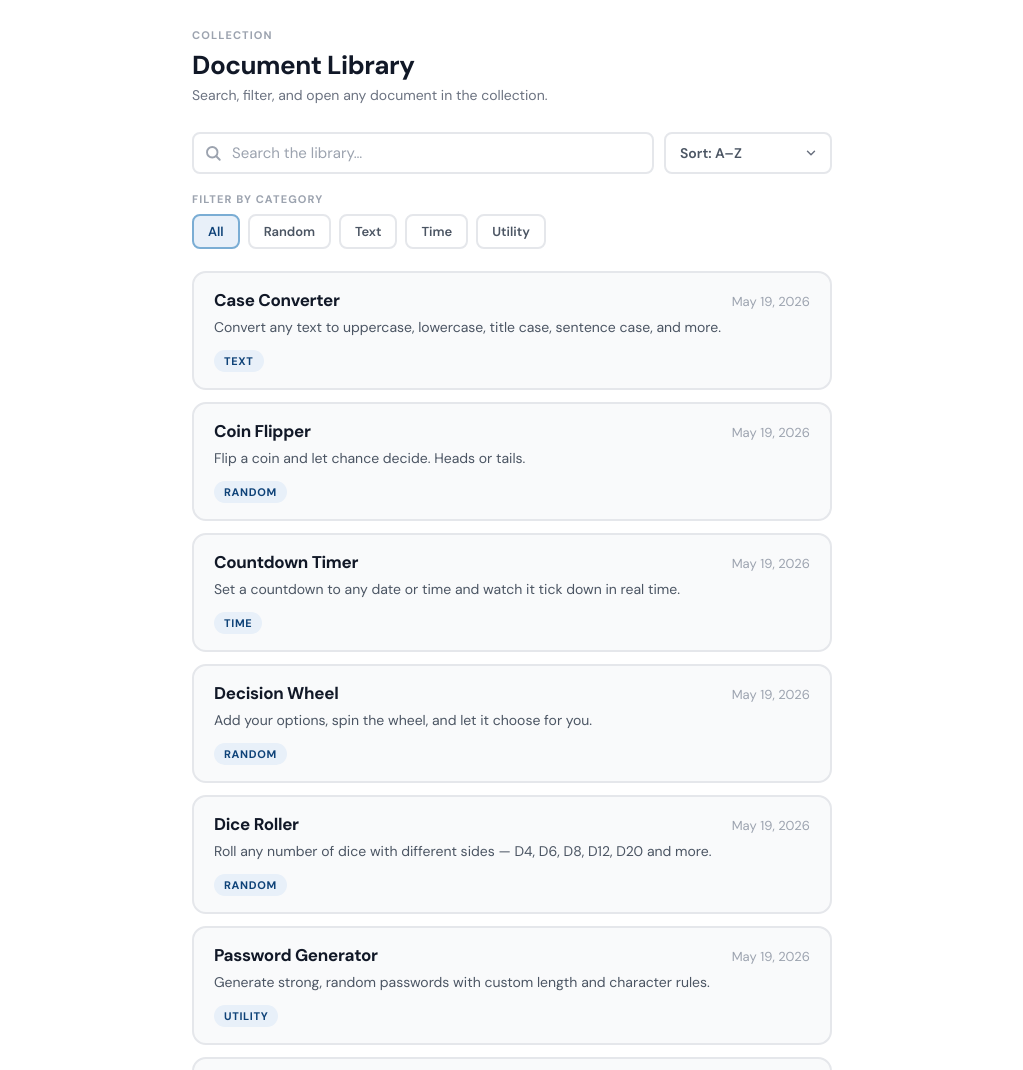
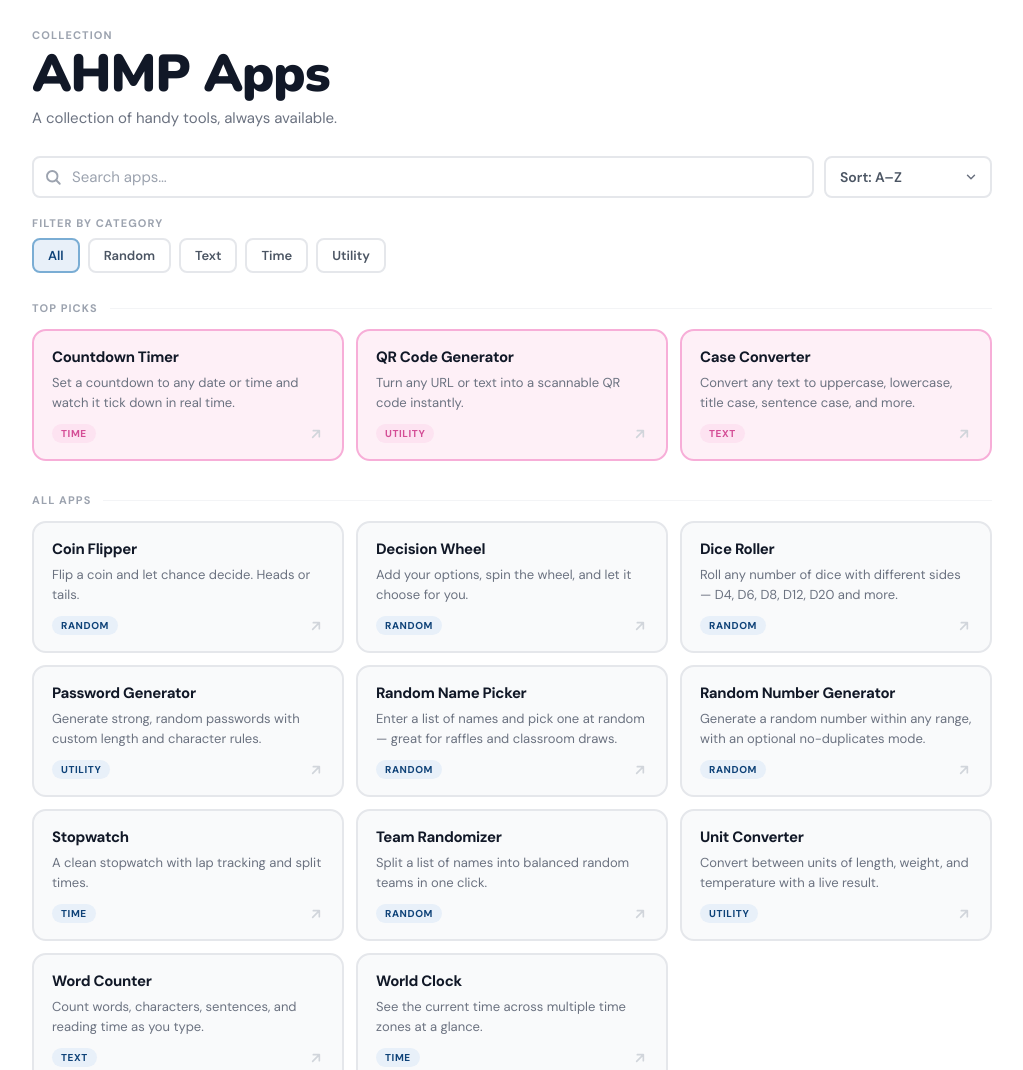
Before and after one commit to Jakes404/ahmp-apps, a plain HTML site: page index.html in a window 1280 px wide. Shown: the top 1070 px of the page, without its empty margins (128-1151 px from the left). Drawn offline with nearby package versions, Linux system fonts and the light colour scheme.

Commit message:
Update index.html

```diff
--- a/index.html
+++ b/index.html
@@ -3,43 +3,35 @@
 <head>
 <meta charset="UTF-8" />
 <meta name="viewport" content="width=device-width, initial-scale=1.0" />
-<title>Document Library</title>
+<title>AHMP Apps</title>
 <link rel="preconnect" href="https://fonts.googleapis.com" />
 <link rel="preconnect" href="https://fonts.gstatic.com" crossorigin />
 <link href="https://fonts.googleapis.com/css2?family=DM+Sans:wght@400;600;700&family=Nunito:wght@800;900&display=swap" rel="stylesheet" />
 <style>
   :root {
-    /* Brand */
-    --blue:        #155A9E;
-    --blue-dark:   #0e4278;
-    --blue-light:  #e8f0f9;
-    --blue-border: #7aadd4;
+    --blue:          #155A9E;
+    --blue-dark:     #0e4278;
+    --blue-light:    #e8f0f9;
+    --blue-border:   #7aadd4;
     --purple:        #F067AF;
     --purple-dark:   #d44d96;
     --purple-light:  #fef0f7;
     --purple-border: #f7aed8;
     --purple-soft:   #fde3f1;
-    --purple-btn:    #f49ccc;
-
-    /* Status */
-    --green:  #22c55e;
-    --orange: #f97316;
-    --red:    #ef4444;
-
-    /* Neutral ramp */
-    --gray-50:  #f9fafb;
-    --gray-100: #f3f4f6;
-    --gray-200: #e5e7eb;
-    --gray-300: #d1d5db;
-    --gray-400: #9ca3af;
-    --gray-500: #6b7280;
-    --gray-600: #4b5563;
-    --gray-800: #1f2937;
-    --gray-900: #111827;
-
-    /* Type */
-    --font-display: "Nunito", sans-serif;
-    --font-body: "DM Sans", sans-serif;
+    --green:         #22c55e;
+    --orange:        #f97316;
+    --red:           #ef4444;
+    --gray-50:       #f9fafb;
+    --gray-100:      #f3f4f6;
+    --gray-200:      #e5e7eb;
+    --gray-300:      #d1d5db;
+    --gray-400:      #9ca3af;
+    --gray-500:      #6b7280;
+    --gray-600:      #4b5563;
+    --gray-800:      #1f2937;
+    --gray-900:      #111827;
+    --font-display:  "Nunito", sans-serif;
+    --font-body:     "DM Sans", sans-serif;
   }
 
   * { box-sizing: border-box; margin: 0; padding: 0; }
@@ -52,16 +44,19 @@
     display: flex;
     flex-direction: column;
     align-items: center;
-    padding: 28px 16px 48px;
+    padding: 28px 16px 64px;
     -webkit-font-smoothing: antialiased;
   }
 
   .column {
     width: 100%;
-    max-width: 640px;
+    max-width: 960px;
   }
 
   /* ---- Masthead ---- */
+  .masthead {
+    margin-bottom: 28px;
+  }
   .eyebrow {
     font-size: 11px;
     font-weight: 700;
@@ -70,18 +65,19 @@
     color: var(--gray-400);
     margin-bottom: 6px;
   }
-  h1.title {
-    font-size: clamp(18px, 3.5vw, 26px);
-    font-weight: 700;
+  h1.site-title {
+    font-family: var(--font-display);
+    font-size: clamp(32px, 6vw, 52px);
+    font-weight: 900;
     color: var(--gray-900);
-    letter-spacing: -0.5px;
+    letter-spacing: -1px;
+    line-height: 1;
+    margin-bottom: 8px;
   }
   .subtitle {
-    font-size: 14px;
+    font-size: 15px;
     font-weight: 400;
     color: var(--gray-500);
-    margin-top: 4px;
-    margin-bottom: 28px;
   }
 
   /* ---- Controls ---- */
@@ -109,7 +105,7 @@
     font-family: var(--font-body);
     font-size: 15px;
     color: var(--gray-900);
-    background: #ffffff;
+    background: #fff;
     border: 2px solid var(--gray-200);
     border-radius: 8px;
     padding: 9px 14px 9px 38px;
@@ -124,7 +120,7 @@
     font-size: 14px;
     font-weight: 600;
     color: var(--gray-600);
-    background: #ffffff;
+    background: #fff;
     border: 2px solid var(--gray-200);
     border-radius: 8px;
     padding: 9px 34px 9px 14px;
@@ -139,8 +135,8 @@
   select:hover { border-color: var(--gray-300); }
   select:focus { border-color: var(--blue); }
 
-  /* ---- Tag filter row ---- */
-  .tag-section { margin-bottom: 22px; }
+  /* ---- Tag filters ---- */
+  .tag-section { margin-bottom: 28px; }
   .tags {
     display: flex;
     gap: 8px;
@@ -152,7 +148,7 @@
     font-size: 13px;
     font-weight: 600;
     color: var(--gray-600);
-    background: #ffffff;
+    background: #fff;
     border: 2px solid var(--gray-200);
     border-radius: 8px;
     padding: 7px 14px;
@@ -166,87 +162,147 @@
     color: var(--blue-dark);
   }
 
-  /* ---- Document cards ---- */
+  /* ---- Section headings ---- */
+  .section-head {
+    display: flex;
+    align-items: center;
+    gap: 12px;
+    margin-bottom: 14px;
+  }
+  .section-head h2 {
+    font-size: 11px;
+    font-weight: 700;
+    text-transform: uppercase;
+    letter-spacing: 0.1em;
+    color: var(--gray-400);
+    white-space: nowrap;
+  }
+  .section-line {
+    flex: 1;
+    height: 1px;
+    background: var(--gray-100);
+  }
+
+  /* ---- Grids ---- */
   .grid {
     display: grid;
+    grid-template-columns: repeat(3, 1fr);
     gap: 12px;
+    margin-bottom: 32px;
   }
+
+  @media (max-width: 680px) {
+    .grid { grid-template-columns: repeat(2, 1fr); }
+  }
+  @media (max-width: 440px) {
+    .grid { grid-template-columns: 1fr; }
+  }
+
+  /* ---- Cards ---- */
   .card {
-    display: block;
+    display: flex;
+    flex-direction: column;
     text-decoration: none;
     color: inherit;
     background: var(--gray-50);
     border: 2px solid var(--gray-200);
     border-radius: 14px;
-    padding: 16px 20px;
+    padding: 16px 18px;
     transition: background 0.25s ease, border-color 0.25s ease;
+    min-height: 120px;
   }
-  .card:hover {
+
+  /* Blue cards (regular) */
+  .card.blue:hover {
     background: var(--blue-light);
     border-color: var(--blue-border);
   }
-  .card-head {
-    display: flex;
-    align-items: baseline;
-    justify-content: space-between;
-    gap: 12px;
+
+  /* Purple cards (top picks) */
+  .card.purple {
+    background: var(--purple-light);
+    border-color: var(--purple-border);
   }
+  .card.purple:hover {
+    background: var(--purple-soft);
+    border-color: var(--purple-dark);
+  }
+
   .card h2 {
-    font-size: 17px;
+    font-size: 15px;
     font-weight: 700;
     color: var(--gray-900);
     letter-spacing: -0.3px;
-  }
-  .card-date {
-    font-size: 13px;
-    color: var(--gray-400);
-    white-space: nowrap;
+    margin-bottom: 6px;
   }
   .card-desc {
-    font-size: 14px;
+    font-size: 13px;
     font-weight: 400;
-    color: var(--gray-600);
-    margin: 6px 0 12px;
+    color: var(--gray-500);
     line-height: 1.5;
+    flex: 1;
   }
-  .card-tags {
+  .card-foot {
     display: flex;
-    gap: 6px;
-    flex-wrap: wrap;
+    justify-content: space-between;
+    align-items: center;
+    margin-top: 12px;
   }
   .pill {
-    font-size: 11px;
+    font-size: 10px;
     font-weight: 700;
     text-transform: uppercase;
     letter-spacing: 0.06em;
+    border-radius: 99px;
+    padding: 3px 9px;
+  }
+  .pill.blue {
     color: var(--blue-dark);
     background: var(--blue-light);
-    border-radius: 99px;
-    padding: 4px 10px;
   }
+  .pill.purple {
+    color: var(--purple-dark);
+    background: var(--purple-soft);
+  }
+  .card-arrow {
+    width: 16px; height: 16px;
+    stroke: var(--gray-300);
+    fill: none;
+    transition: stroke 0.2s ease, transform 0.2s ease;
+    flex-shrink: 0;
+  }
+  .card.blue:hover .card-arrow  { stroke: var(--blue);   transform: translate(2px,-2px); }
+  .card.purple:hover .card-arrow { stroke: var(--purple); transform: translate(2px,-2px); }
 
-  /* ---- Empty / error ---- */
+  /* ---- Empty state ---- */
   .empty {
+    grid-column: 1 / -1;
     text-align: center;
     padding: 40px 20px;
     color: var(--gray-400);
     font-size: 15px;
   }
+
+  /* ---- Top picks hidden when filtering ---- */
+  .top-section { transition: opacity 0.2s ease; }
+  .top-section.hidden { display: none; }
 </style>
 </head>
 <body>
 <div class="column">
 
-  <div class="eyebrow">Collection</div>
-  <h1 class="title">Document Library</h1>
-  <p class="subtitle">Search, filter, and open any document in the collection.</p>
+  <div class="masthead">
+    <div class="eyebrow">Collection</div>
+    <h1 class="site-title">AHMP Apps</h1>
+    <p class="subtitle">A collection of handy tools, always available.</p>
+  </div>
 
   <div class="controls">
     <div class="search">
       <svg viewBox="0 0 24 24" fill="none" stroke-width="2.5" stroke-linecap="round" stroke-linejoin="round">
-        <circle cx="11" cy="11" r="7" /><path d="M21 21l-4.3-4.3" />
+        <circle cx="11" cy="11" r="7"/><path d="M21 21l-4.3-4.3"/>
       </svg>
-      <input type="text" id="search" placeholder="Search the library…" aria-label="Search documents" />
+      <input type="text" id="search" placeholder="Search apps…" aria-label="Search apps" />
     </div>
     <select id="sort" aria-label="Sort order">
       <option value="title">Sort: A–Z</option>
@@ -259,8 +315,23 @@
     <div class="tags" id="tags"></div>
   </div>
 
-  <div class="grid" id="grid"></div>
-  <div class="empty" id="empty" hidden>Nothing in the collection matches that.</div>
+  <!-- Top picks -->
+  <div class="top-section" id="topSection">
+    <div class="section-head">
+      <h2>Top picks</h2>
+      <div class="section-line"></div>
+    </div>
+    <div class="grid" id="topGrid"></div>
+  </div>
+
+  <!-- All apps -->
+  <div class="section-head">
+    <h2>All apps</h2>
+    <div class="section-line"></div>
+  </div>
+  <div class="grid" id="grid">
+    <div class="empty">Loading…</div>
+  </div>
 
 </div>
 
@@ -268,25 +339,50 @@
 (function () {
   "use strict";
 
-  var grid     = document.getElementById("grid");
-  var tagBox   = document.getElementById("tags");
-  var emptyEl  = document.getElementById("empty");
-  var searchEl = document.getElementById("search");
-  var sortEl   = document.getElementById("sort");
+  var TOP_PICKS = ["Countdown Timer", "QR Code Generator", "Case Converter"];
+
+  var grid      = document.getElementById("grid");
+  var topGrid   = document.getElementById("topGrid");
+  var topSection= document.getElementById("topSection");
+  var tagBox    = document.getElementById("tags");
+  var searchEl  = document.getElementById("search");
+  var sortEl    = document.getElementById("sort");
 
   var DOCS = [];
   var activeTag = null;
 
   function escapeHtml(s) {
     return String(s).replace(/[&<>"']/g, function (c) {
-      return { "&": "&amp;", "<": "&lt;", ">": "&gt;", '"': "&quot;", "'": "&#39;" }[c];
+      return {"&":"&amp;","<":"&lt;",">":"&gt;",'"':"&quot;","'":"&#39;"}[c];
     });
   }
 
   function formatDate(iso) {
     var d = new Date(iso + "T00:00:00");
     if (isNaN(d)) return iso;
-    return d.toLocaleDateString(undefined, { year: "numeric", month: "short", day: "numeric" });
+    return d.toLocaleDateString(undefined, {year:"numeric", month:"short", day:"numeric"});
+  }
+
+  function isTopPick(doc) {
+    return TOP_PICKS.indexOf(doc.title) >= 0;
+  }
+
+  function makeCard(d, isPurple) {
+    var a = document.createElement("a");
+    a.className = "card " + (isPurple ? "purple" : "blue");
+    a.href = d.file;
+    var pillClass = isPurple ? "pill purple" : "pill blue";
+    var tags = (d.tags || []).map(function (t) {
+      return '<span class="' + pillClass + '">' + escapeHtml(t) + "</span>";
+    }).join(" ");
+    a.innerHTML =
+      "<h2>" + escapeHtml(d.title) + "</h2>" +
+      '<p class="card-desc">' + escapeHtml(d.desc || "") + "</p>" +
+      '<div class="card-foot">' +
+        '<div style="display:flex;gap:6px;flex-wrap:wrap;">' + tags + "</div>" +
+        '<svg class="card-arrow" viewBox="0 0 24 24" stroke-linecap="round" stroke-linejoin="round" stroke-width="2.5"><path d="M7 17L17 7M17 7H8M17 7v9"/></svg>' +
+      "</div>";
+    return a;
   }
 
   function collectTags() {
@@ -298,14 +394,13 @@
   }
 
   function renderTags() {
-    var tags = collectTags();
     tagBox.innerHTML = "";
     var all = document.createElement("button");
     all.className = "chip" + (activeTag === null ? " active" : "");
     all.textContent = "All";
     all.onclick = function () { activeTag = null; render(); };
     tagBox.appendChild(all);
-    tags.forEach(function (t) {
+    collectTags().forEach(function (t) {
       var b = document.createElement("button");
       b.className = "chip" + (activeTag === t ? " active" : "");
       b.textContent = t;
@@ -317,7 +412,9 @@
   function render() {
     renderTags();
     var term = searchEl.value.trim().toLowerCase();
+    var isFiltering = term || activeTag;
 
+    // Filter
     var rows = DOCS.filter(function (d) {
       var hay = (d.title + " " + (d.desc || "")).toLowerCase();
       var matchTerm = !term || hay.indexOf(term) >= 0;
@@ -325,31 +422,38 @@
       return matchTerm && matchTag;
     });
 
+    // Sort
     rows.sort(function (a, b) {
       if (sortEl.value === "date") return (b.date || "").localeCompare(a.date || "");
       return a.title.localeCompare(b.title);
     });
 
+    // Top picks — hide when user is actively searching/filtering
+    if (isFiltering) {
+      topSection.classList.add("hidden");
+    } else {
+      topSection.classList.remove("hidden");
+      topGrid.innerHTML = "";
+      TOP_PICKS.forEach(function (title) {
+        var doc = DOCS.find(function (d) { return d.title === title; });
+        if (doc) topGrid.appendChild(makeCard(doc, true));
+      });
+    }
+
+    // Main grid — exclude top picks when not filtering so they don't repeat
+    var mainRows = isFiltering ? rows : rows.filter(function (d) { return !isTopPick(d); });
+
     grid.innerHTML = "";
-    rows.forEach(function (d) {
-      var a = document.createElement("a");
-      a.className = "card";
-      a.href = d.file;
-      var pills = (d.tags || []).map(function (t) {
-        return '<span class="pill">' + escapeHtml(t) + "</span>";
-      }).join("");
-      a.innerHTML =
-        '<div class="card-head">' +
-          "<h2>" + escapeHtml(d.title) + "</h2>" +
-          '<span class="card-date">' + formatDate(d.date || "") + "</span>" +
-        "</div>" +
-        '<p class="card-desc">' + escapeHtml(d.desc || "") + "</p>" +
-        '<div class="card-tags">' + pills + "</div>";
-      grid.appendChild(a);
-    });
-
-    grid.hidden = rows.length === 0;
-    emptyEl.hidden = rows.length !== 0;
+    if (mainRows.length === 0) {
+      var empty = document.createElement("div");
+      empty.className = "empty";
+      empty.textContent = "No apps match that search.";
+      grid.appendChild(empty);
+    } else {
+      mainRows.forEach(function (d) {
+        grid.appendChild(makeCard(d, false));
+      });
+    }
   }
 
   searchEl.addEventListener("input", render);
@@ -365,11 +469,7 @@
       render();
     })
     .catch(function (err) {
-      grid.hidden = true;
-      emptyEl.hidden = false;
-      emptyEl.textContent =
-        "Could not load library.json (" + err.message +
-        "). If you opened this file directly, run it through a local server instead.";
+      grid.innerHTML = '<div class="empty">Could not load library.json (' + err.message + '). Run via a local server, not file://.</div>';
     });
 })();
 </script>
```
